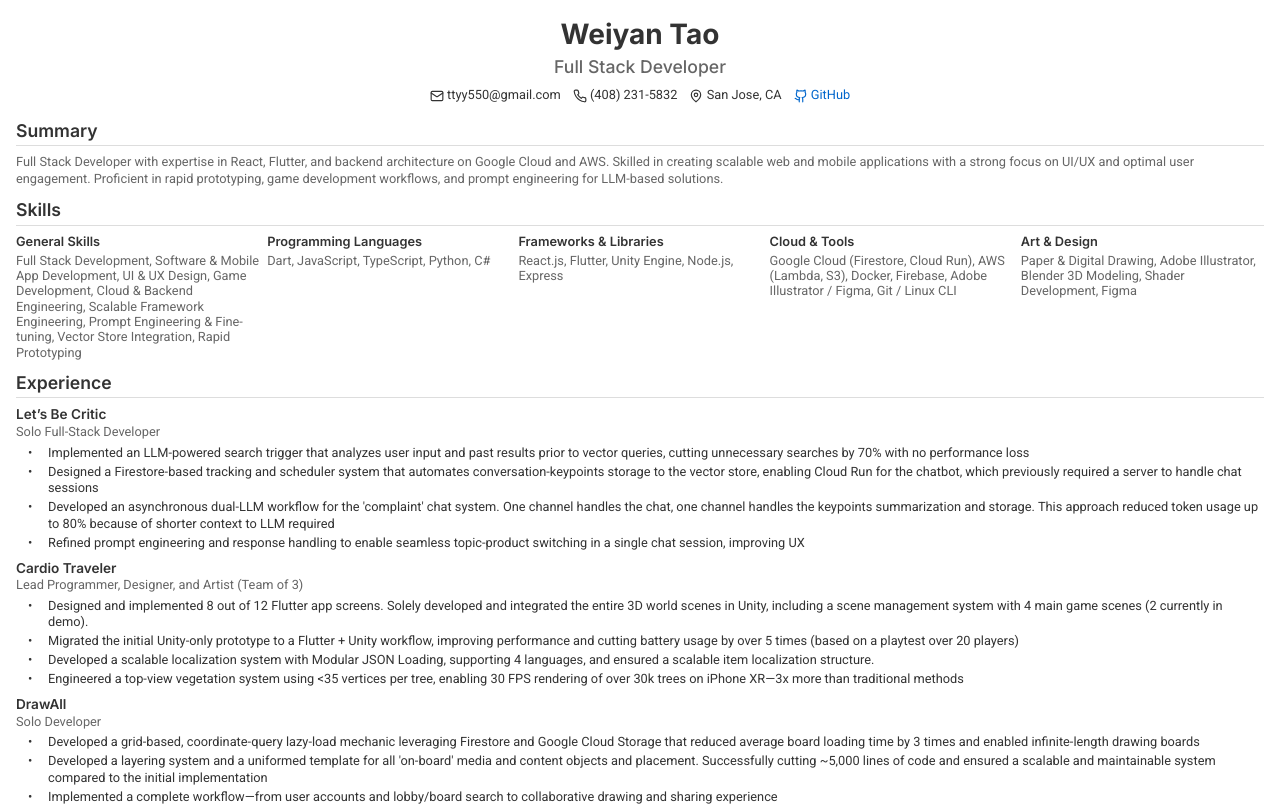
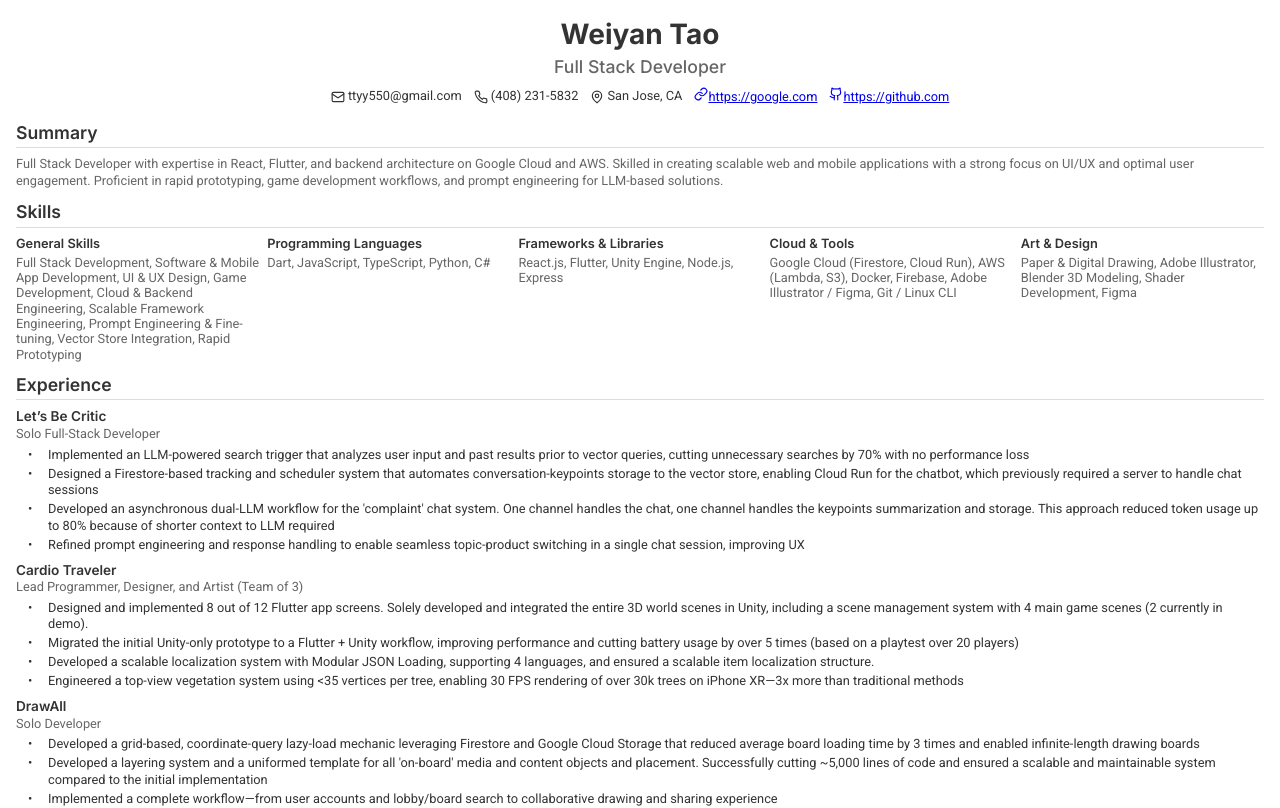
Before and after one commit to ttesjt/jt-resume-builder-host, a React (Vite) app: page / in a window 1280 px wide. Shown: the top 808 px of the page. Built offline with nearby package versions, Linux system fonts and the light colour scheme.

Commit message:
Update the resume to display website and full url of links.

```diff
--- a/public/resume-data.json
+++ b/public/resume-data.json
@@ -5,8 +5,8 @@
     "email": "ttyy550@gmail.com",
     "phone": "(408) 231-5832",
     "location": "San Jose, CA",
-    "github": "https://github.com",
-    "portfolio": "https://google.com"
+    "github": "github.com",
+    "website": "google.com"
   },
   "skills": [
     {
--- a/src/components/ResumeTemplates/ResumePlain.tsx
+++ b/src/components/ResumeTemplates/ResumePlain.tsx
@@ -1,6 +1,6 @@
 import React, { forwardRef } from 'react';
 import { ResumeData, Section } from './types/resume';
-import { Github, Linkedin, Mail, MapPin, Phone } from 'lucide-react';
+import { Link, Github, Linkedin, Mail, MapPin, Phone } from 'lucide-react';
 import './resumePlain.css';
 
 const SectionHeader: React.FC<{ title: string }> = ({ title }) => (
@@ -66,17 +66,31 @@ export const ResumePlain = forwardRef<HTMLDivElement, ResumePlainProps>(({ data,
             <MapPin size={14} />
             <span>{data.contact.location}</span>
           </div>
+          {
+            data.contact.website && (
+              <div className="resume-contact-item resume-contact-link">
+                <a href={`https://${data.contact.website}`} target="_blank" rel="noopener noreferrer">
+                  <Link size={14} />
+                  <span>https://{data.contact.website}</span>
+                </a>
+              </div>
+            )
+          }
           {data.contact.linkedin && (
-            <a href={`https://${data.contact.linkedin}`} className="resume-contact-item resume-contact-link">
-              <Linkedin size={14} />
-              <span>LinkedIn</span>
-            </a>
+            <div className="resume-contact-item resume-contact-link">
+              <a href={`https://${data.contact.linkedin}`} target="_blank" rel="noopener noreferrer">
+                <Linkedin size={14} />
+                <span>https://{data.contact.linkedin}</span>
+              </a>
+            </div>
           )}
           {data.contact.github && (
-            <a href={`https://${data.contact.github}`} className="resume-contact-item resume-contact-link">
-              <Github size={14} />
-              <span>GitHub</span>
-            </a>
+            <div className="resume-contact-item resume-contact-link">
+              <a href={`https://${data.contact.github}`} target="_blank" rel="noopener noreferrer">
+                <Github size={14} />
+                <span>https://{data.contact.github}</span>
+              </a>
+            </div>
           )}
         </div>
       </div>
--- a/src/components/ResumeTemplates/types/resume.ts
+++ b/src/components/ResumeTemplates/types/resume.ts
@@ -24,6 +24,7 @@ export interface ResumeData {
     phone: string;
     location: string;
     linkedin?: string;
+    website?: string;
     github?: string;
   };
   skills: Skill[];
```
